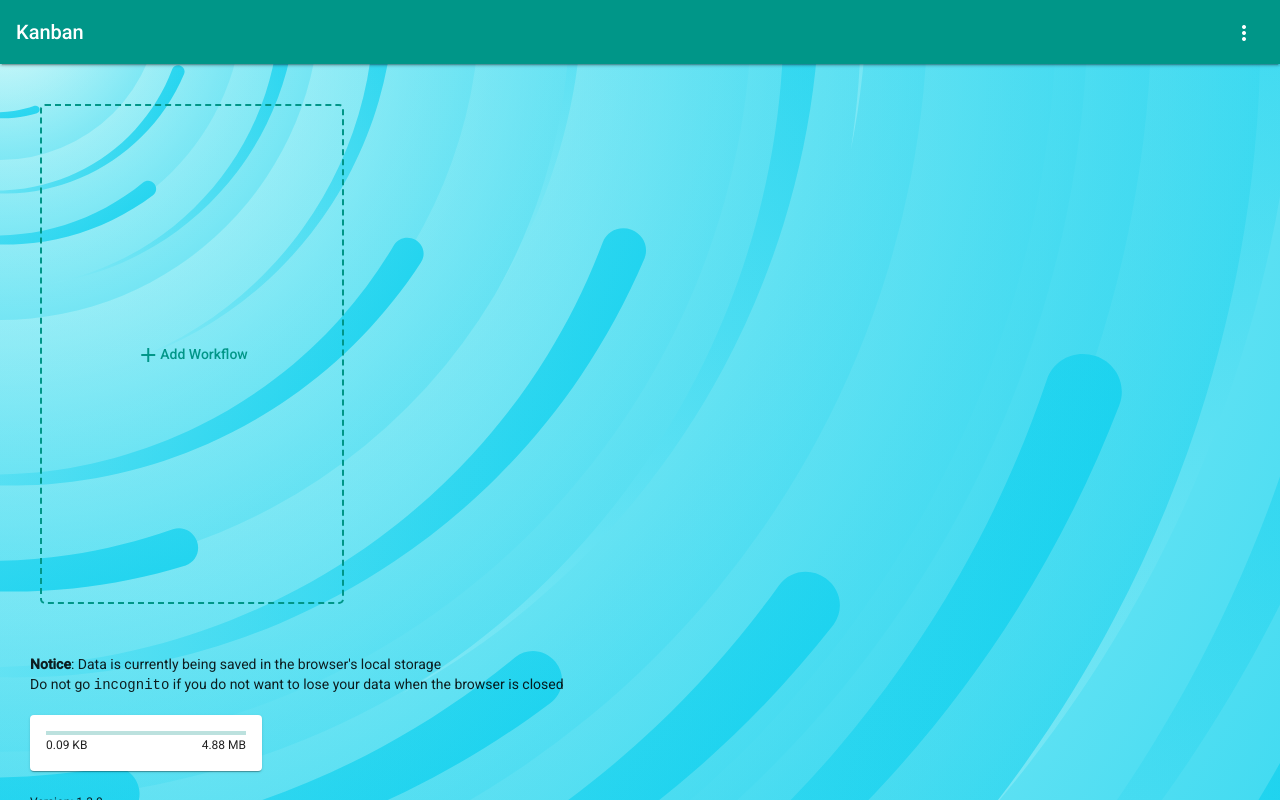
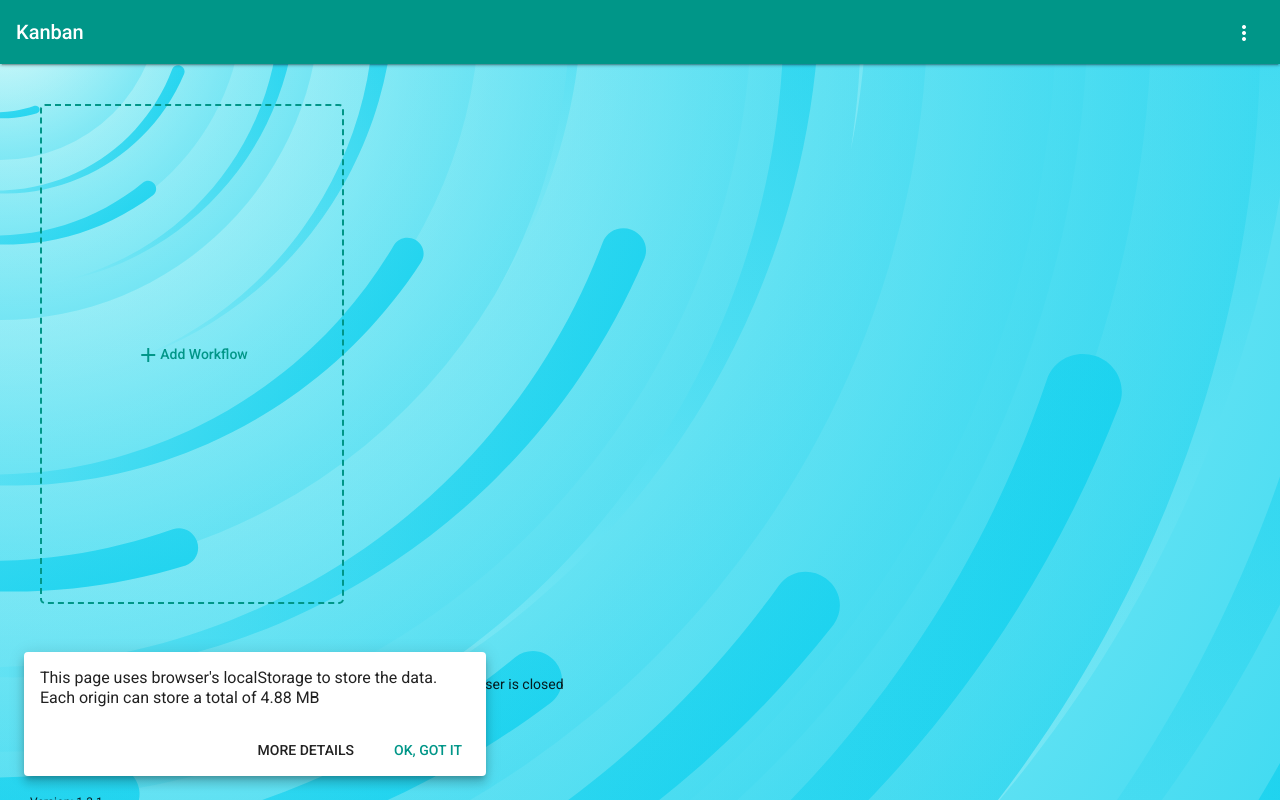
Before and after one commit to lightzane/basic-kanban, an Angular app: page / in a window 1280 px wide. Built offline with nearby package versions, Linux system fonts and the light colour scheme.

Commit message:
v1.3.1: add info display that browser localStorage is being used

```diff
--- a/package.json
+++ b/package.json
@@ -1,6 +1,6 @@
 {
     "name": "basic-kanban",
-    "version": "1.3.0",
+    "version": "1.3.1",
     "scripts": {
         "ng": "ng",
         "start": "ng serve",
--- a/src/app/home/components/dialogs/file-import-confirm/file-import-confirm.component.ts
+++ b/src/app/home/components/dialogs/file-import-confirm/file-import-confirm.component.ts
@@ -5,7 +5,7 @@ import { Component, OnInit } from '@angular/core';
   templateUrl: './file-import-confirm.component.html',
   styleUrls: ['./file-import-confirm.component.scss']
 })
-export class FileImportConfirmComponent implements OnInit {
+export class FileImportConfirmDialogComponent implements OnInit {
 
   constructor() { }
 
--- a/src/app/home/home.component.ts
+++ b/src/app/home/home.component.ts
@@ -6,7 +6,7 @@ import { MatSnackBar } from '@angular/material/snack-bar';
 // import { MatSidenav } from '@angular/material/sidenav';
 import { Observable } from 'rxjs';
 import { map, shareReplay } from 'rxjs/operators';
-import { FileImportConfirmComponent } from './components/dialogs/file-import-confirm/file-import-confirm.component';
+import { FileImportConfirmDialogComponent } from './components/dialogs/file-import-confirm/file-import-confirm.component';
 import { DataService } from './kanban/data.service';
 
 @Component({
@@ -63,7 +63,7 @@ export class HomeComponent implements OnInit {
 
   dataDelete(): void {
     if (this.dataService.getWorkflowsAsString() !== '[]') {
-      const dialogRef = this.dialog.open(FileImportConfirmComponent);
+      const dialogRef = this.dialog.open(FileImportConfirmDialogComponent);
       dialogRef.afterClosed().subscribe((isConfirmed) => {
         if (isConfirmed) {
           this.dataService.workflows$.next([]);
@@ -105,7 +105,7 @@ export class HomeComponent implements OnInit {
     if (this.dataService.getWorkflowsAsString() === '[]') {
       fileInput.click();
     } else {
-      const dialogRef = this.dialog.open(FileImportConfirmComponent);
+      const dialogRef = this.dialog.open(FileImportConfirmDialogComponent);
       dialogRef.afterClosed().subscribe((isConfirmed) => {
         if (isConfirmed) {
           fileInput.click();
--- a/src/app/home/home.module.ts
+++ b/src/app/home/home.module.ts
@@ -10,7 +10,7 @@ import { MatIconModule } from "@angular/material/icon";
 import { MatButtonModule } from "@angular/material/button";
 import { CdkAccordionModule } from "@angular/cdk/accordion";
 import { MatMenuModule } from '@angular/material/menu';
-import { FileImportConfirmComponent } from './components/dialogs/file-import-confirm/file-import-confirm.component';
+import { FileImportConfirmDialogComponent } from './components/dialogs/file-import-confirm/file-import-confirm.component';
 import { MatDialogModule } from '@angular/material/dialog';
 import { MatDividerModule } from '@angular/material/divider';
 import { MatSnackBarModule } from '@angular/material/snack-bar';
@@ -18,7 +18,7 @@ import { MatSnackBarModule } from '@angular/material/snack-bar';
 @NgModule({
   declarations: [
     HomeComponent,
-    FileImportConfirmComponent
+    FileImportConfirmDialogComponent
   ],
   imports: [
     CommonModule,
--- a/src/app/home/kanban/kanban.component.html
+++ b/src/app/home/kanban/kanban.component.html
@@ -91,6 +91,15 @@
 
         <span class="mat-caption" style="margin-bottom: 20px">Version: {{ version }}</span>
     </div>
+    <mat-card class="info-consent mat-elevation-z7" *ngIf="!docsCookies">
+        <mat-card-content>
+            <p style="font-size: 16px">This page uses browser's localStorage to store the data. Each origin can store a total of {{ maxStorageSize | shortenBytes }}</p>
+        </mat-card-content>
+        <mat-card-actions align="end">
+            <a href="https://www.google.com/search?q=what+is+my+browser+max+local+storage&rlz=1C1GCEB_enPH906PH906&ei=zQT6YYWHN5OJoAS4_LqICg&ved=0ahUKEwjFobvek-D1AhWTBIgKHTi-DqEQ4dUDCA4&uact=5&oq=what+is+my+browser+max+local+storage&gs_lcp=Cgdnd3Mtd2l6EAM6BwgAEEcQsAM6CggAEEcQsAMQyQM6BwgAELADEEM6BAgAEA06BAghEApKBAhBGABKBAhGGABQ1iFY7DVgvzZoA3ACeACAAVSIAY0EkgEBN5gBAKABAcgBCcABAQ&sclient=gws-wiz" target="_blank" mat-button> MORE DETAILS</a>
+            <button mat-button color="primary" (click)="userGotIt()">OK, GOT IT</button>
+        </mat-card-actions>
+    </mat-card>
     <!-- DEBUG HELPER -->
     <!-- <pre>{{ workflows | json }}</pre> -->
 </div>
--- a/src/app/home/kanban/kanban.component.scss
+++ b/src/app/home/kanban/kanban.component.scss
@@ -79,6 +79,14 @@
     cursor: -webkit-grabbing;
 }
 
+.info-consent {
+    position: fixed;
+    left: 0;
+    bottom: 0;
+    margin: 24px;
+    max-width: 430px;
+}
+
 // CDK ===================================================
 .cdk-drag-preview:not(.wf-wrapper) {
     box-sizing: border-box;
--- a/src/app/home/kanban/kanban.component.ts
+++ b/src/app/home/kanban/kanban.component.ts
@@ -24,6 +24,13 @@ export class KanbanComponent implements OnInit {
   maxStorageSize: number; // bytes
   totalStoragePercent: number;
 
+  /**
+   * Display consent info to user
+   *
+   * (the one displayed in the lower bottom of the screen)
+   */
+  docsCookies: boolean = false;
+
   constructor(
     private snackbar: MatSnackBar,
     private dialog: MatDialog,
@@ -41,6 +48,10 @@ export class KanbanComponent implements OnInit {
       this.storageSize = this.dataService.getTotalSize();
       this.totalStoragePercent = (((this.storageSize) / this.maxStorageSize) * 100);
     });
+
+    if (localStorage.getItem('docs-cookies') === 'true') {
+      this.docsCookies = true;
+    }
   }
 
   itemAdd(index: number): void {
@@ -136,6 +147,11 @@ export class KanbanComponent implements OnInit {
     localStorage.setItem('data', data);
   }
 
+  userGotIt(): void {
+    localStorage.setItem('docs-cookies', 'true');
+    this.docsCookies = true;
+  }
+
   wfAdd(): void {
     const data: WfItemDialogData = { type: 'wf-add' };
     const dialogRef = this.dialog.open(WfItemFormComponent, { data });
```
Also changed, not shown: 3 other files (tests, documents, lock files or other folders).
